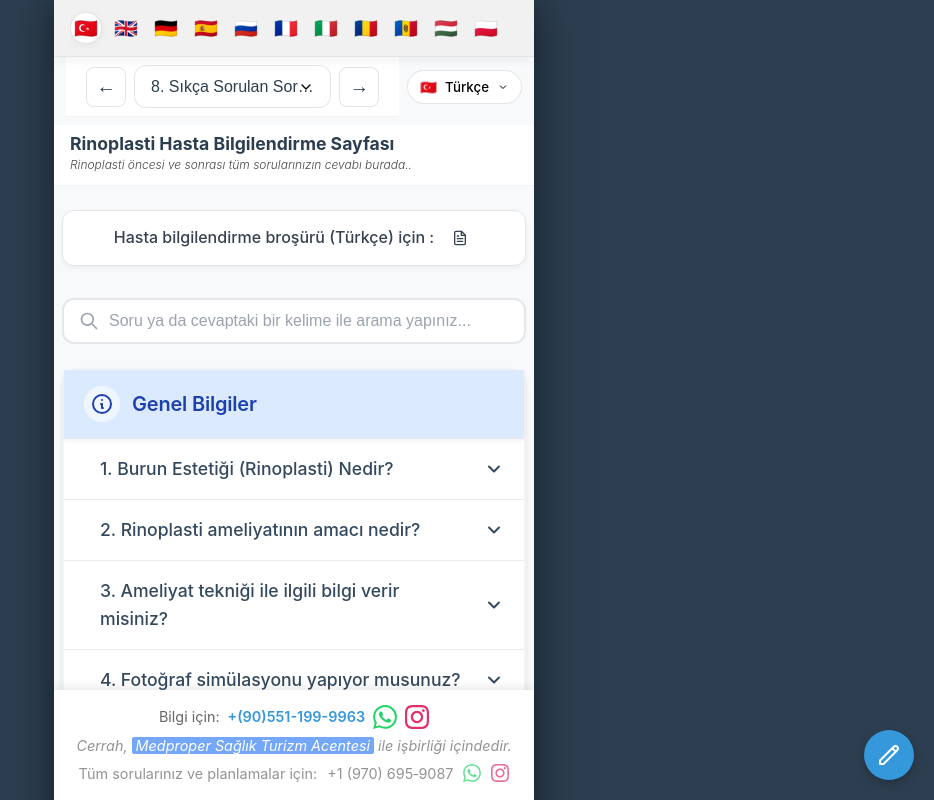
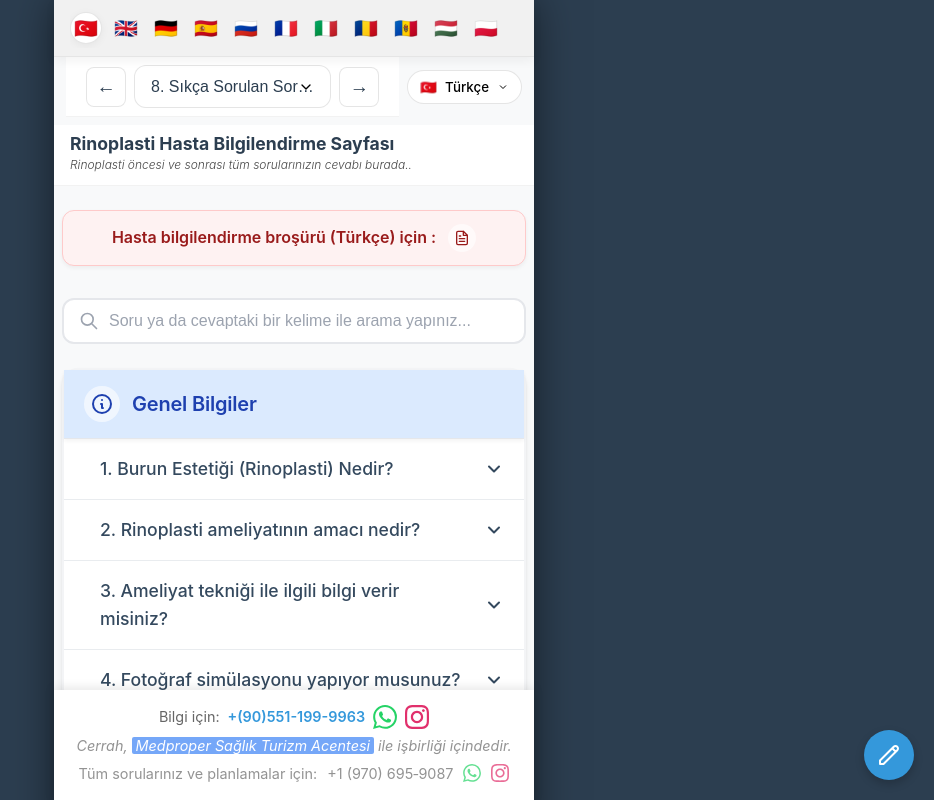
Before and after one commit to niedy707/rhinoplasty-info, a React (Vite) app: page / in a window 1280 px wide. Shown: the top 800 px of the page, without its empty margins (346-1280 px from the left). Built offline with nearby package versions, Linux system fonts and the light colour scheme.

Commit message:
style: update PDF button color and question background opacity

```diff
--- a/src/components/FAQSection.jsx
+++ b/src/components/FAQSection.jsx
@@ -190,18 +190,19 @@ const PDFButton = styled.a`
   justify-content: center;
   margin-bottom: 2rem;
   padding: 0.8rem 1.5rem;
-  background: white;
+  background: #fef2f2; /* Light red background */
   border-radius: 12px;
-  border: 1px solid #e5e7eb;
+  border: 1px solid #fecaca;
   box-shadow: 0 2px 4px rgba(0,0,0,0.05);
   gap: 12px;
   text-decoration: none;
   cursor: pointer;
-  color: #374151;
-  font-weight: 500;
+  color: #991b1b; /* Dark red text */
+  font-weight: 600;
   transition: all 0.2s;
 
   &:hover {
+    background: #fee2e2;
     transform: translateY(-2px);
     box-shadow: 0 4px 12px rgba(0,0,0,0.1);
   }
@@ -264,11 +265,11 @@ const renderCategoryIcon = (iconName) => {
 // Helper for colors based on className string
 // Returning RGBA for transparent question backgrounds as requested
 const getColorFromClass = (cls) => {
-  if (cls.includes('bg-blue-100')) return { bg: '#dbeafe', text: '#1e40af', questionBg: 'rgba(219, 234, 254, 0.5)' };
-  if (cls.includes('bg-green-100')) return { bg: '#dcfce7', text: '#166534', questionBg: 'rgba(220, 252, 231, 0.5)' };
-  if (cls.includes('bg-purple-100')) return { bg: '#f3e8ff', text: '#6b21a8', questionBg: 'rgba(243, 232, 255, 0.5)' };
-  if (cls.includes('bg-orange-100')) return { bg: '#ffedd5', text: '#9a3412', questionBg: 'rgba(255, 237, 213, 0.5)' };
-  return { bg: '#f3f4f6', text: '#1f2937', questionBg: 'rgba(243, 244, 246, 0.5)' };
+  if (cls.includes('bg-blue-100')) return { bg: '#dbeafe', text: '#1e40af', questionBg: 'rgba(219, 234, 254, 0.4)' };
+  if (cls.includes('bg-green-100')) return { bg: '#dcfce7', text: '#166534', questionBg: 'rgba(220, 252, 231, 0.4)' };
+  if (cls.includes('bg-purple-100')) return { bg: '#f3e8ff', text: '#6b21a8', questionBg: 'rgba(243, 232, 255, 0.4)' };
+  if (cls.includes('bg-orange-100')) return { bg: '#ffedd5', text: '#9a3412', questionBg: 'rgba(255, 237, 213, 0.4)' };
+  return { bg: '#f3f4f6', text: '#1f2937', questionBg: 'rgba(243, 244, 246, 0.4)' };
 };
 
 
```
